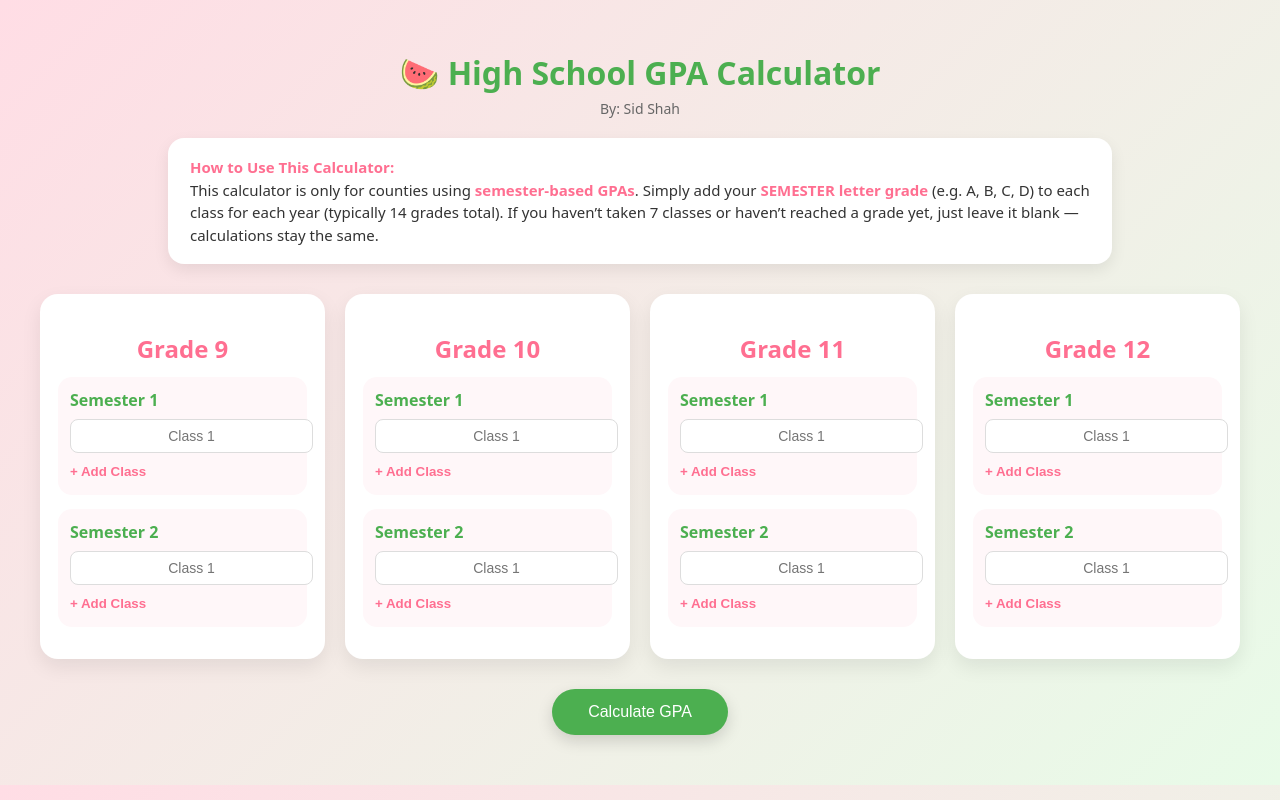
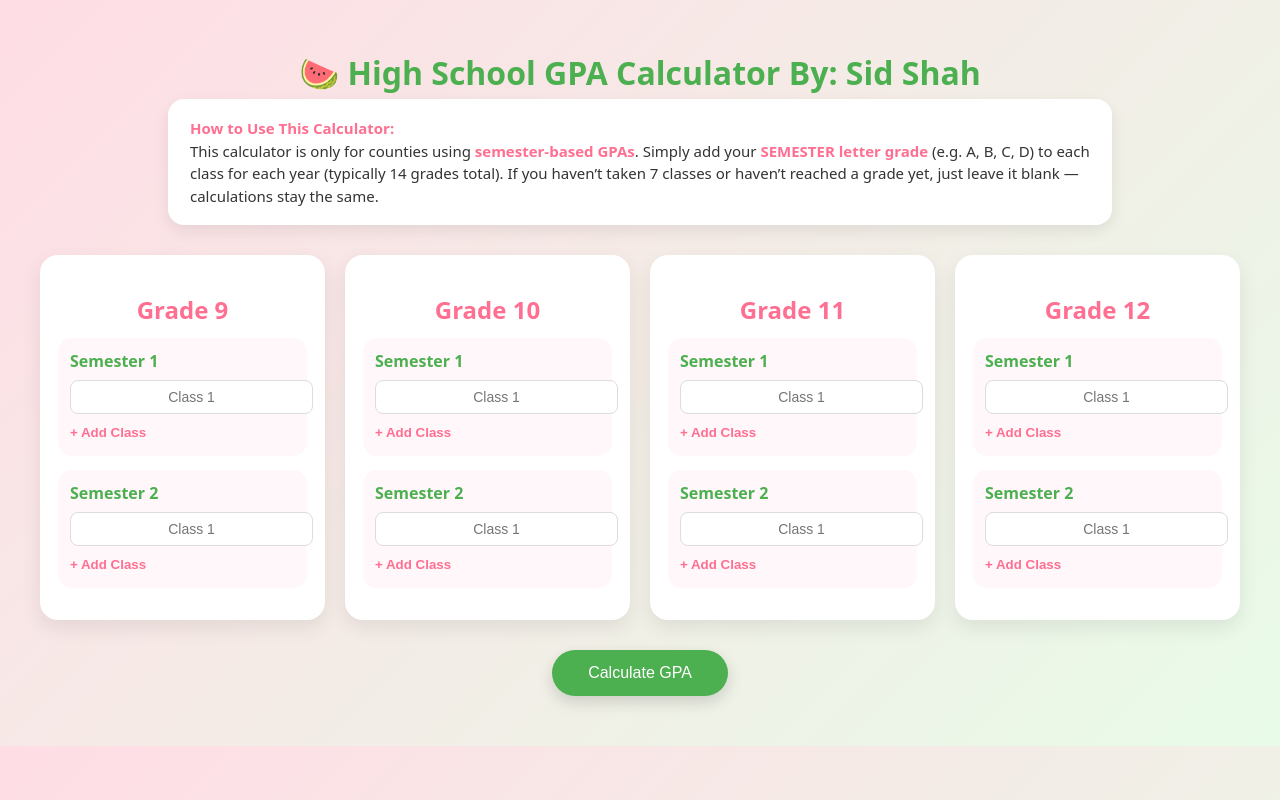
Before and after one commit to siddharth-shah121/GPACalculator, a plain HTML site: page docs/index.html in a window 1280 px wide. Drawn offline with Linux system fonts and the light colour scheme.

Commit message:
name bigger

```diff
--- a/docs/index.html
+++ b/docs/index.html
@@ -131,9 +131,7 @@
 
 <body>
 
-<h1>🍉 High School GPA Calculator</h1>
-<div class="byline">By: Sid Shah</div>
-
+<h1>🍉 High School GPA Calculator By: Sid Shah</h1>
 <div class="intro">
     <strong>How to Use This Calculator:</strong><br>
     This calculator is only for counties using <strong>semester-based GPAs</strong>.
```
